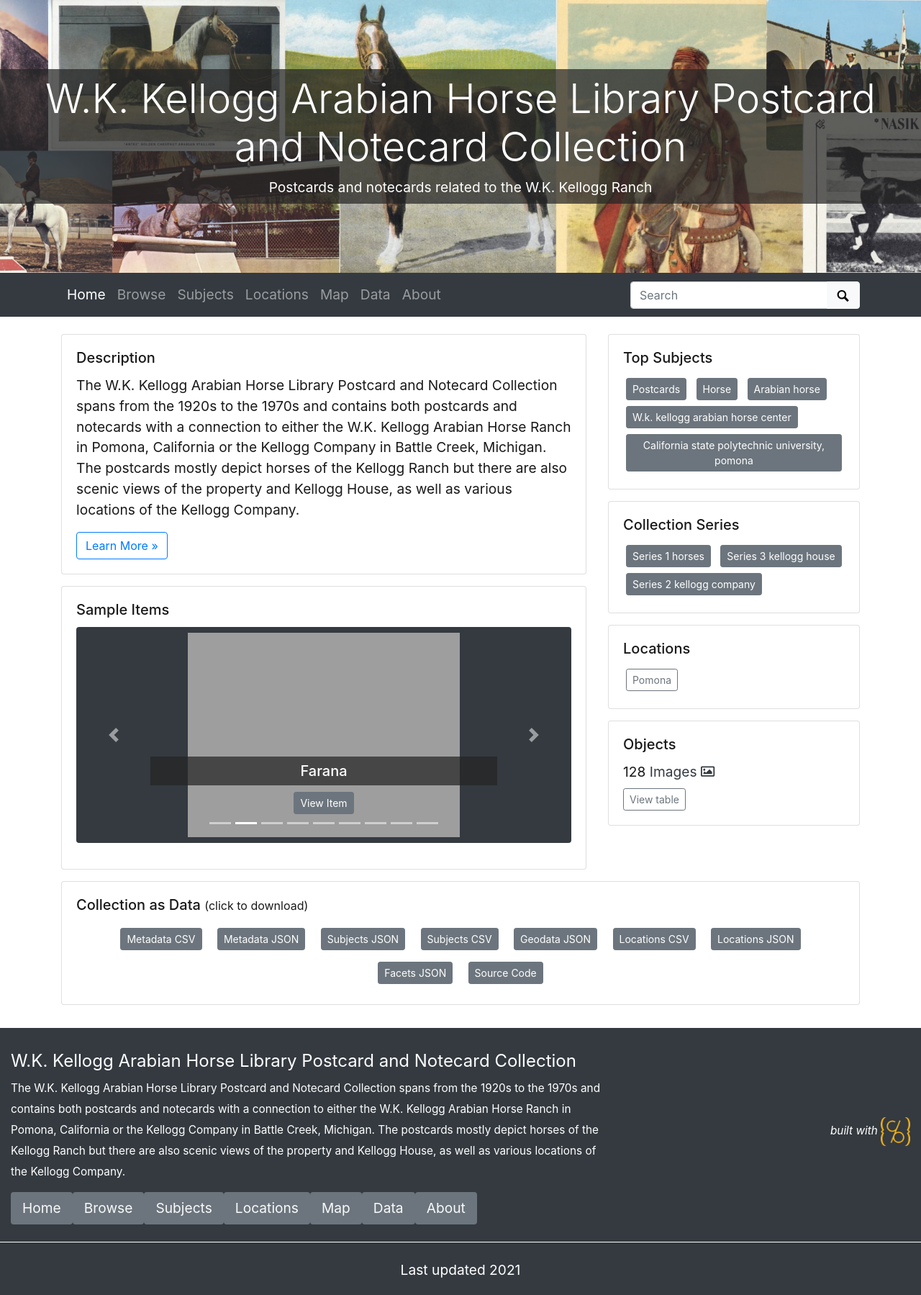
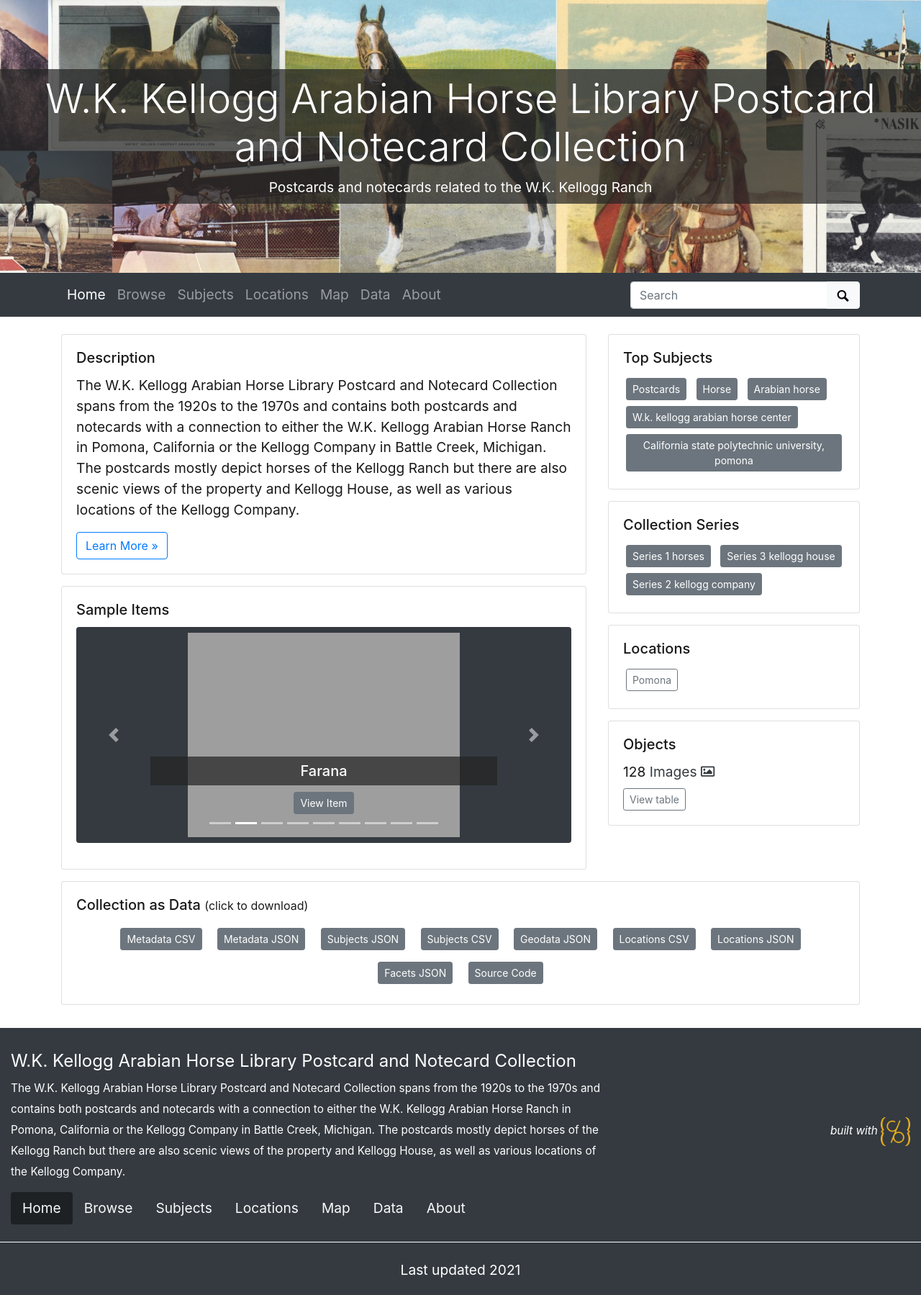
Before and after one commit to CPPLibrary/postcards-compound, a Jekyll site: the page built from index.md, in a window 1280 px wide. Shown: the whole page at 72% size. Built offline with Jekyll 4.4.1, drawn with Linux system fonts in a browser that asks for light colours.

Commit message:
Update footer.html

```diff
--- a/_includes/footer.html
+++ b/_includes/footer.html
@@ -12,10 +12,10 @@
                     {% for nav in navItems %}
                     <li class="nav-item">
                     {% if nav.stub %}
-                        <a class="nav-link text-light bg-secondary{% if page.url == nav.stub %} active{% endif %}" href="{{ nav.stub | relative_url }}">{{ nav.display_name }}</a>
+                        <a class="nav-link text-light btn-dark{% if page.url == nav.stub %} active{% endif %}" href="{{ nav.stub | relative_url }}">{{ nav.display_name }}</a>
                     {%- else -%}
                     {% assign childStub = site.data.config-nav | where_exp: 'item', 'item.dropdown_parent == nav.display_name' | first %}
-                        <a class="nav-link text-light bg-secondary{% if page.url == childStub.stub %} active{% endif %}" href="{{ childStub.stub | relative_url }}">{{ nav.display_name }}</a>
+                        <a class="nav-link text-light btn-dark{% if page.url == childStub.stub %} active{% endif %}" href="{{ childStub.stub | relative_url }}">{{ nav.display_name }}</a>
                     {% endif %}
                     </li>
                     {%- endfor -%}
```
